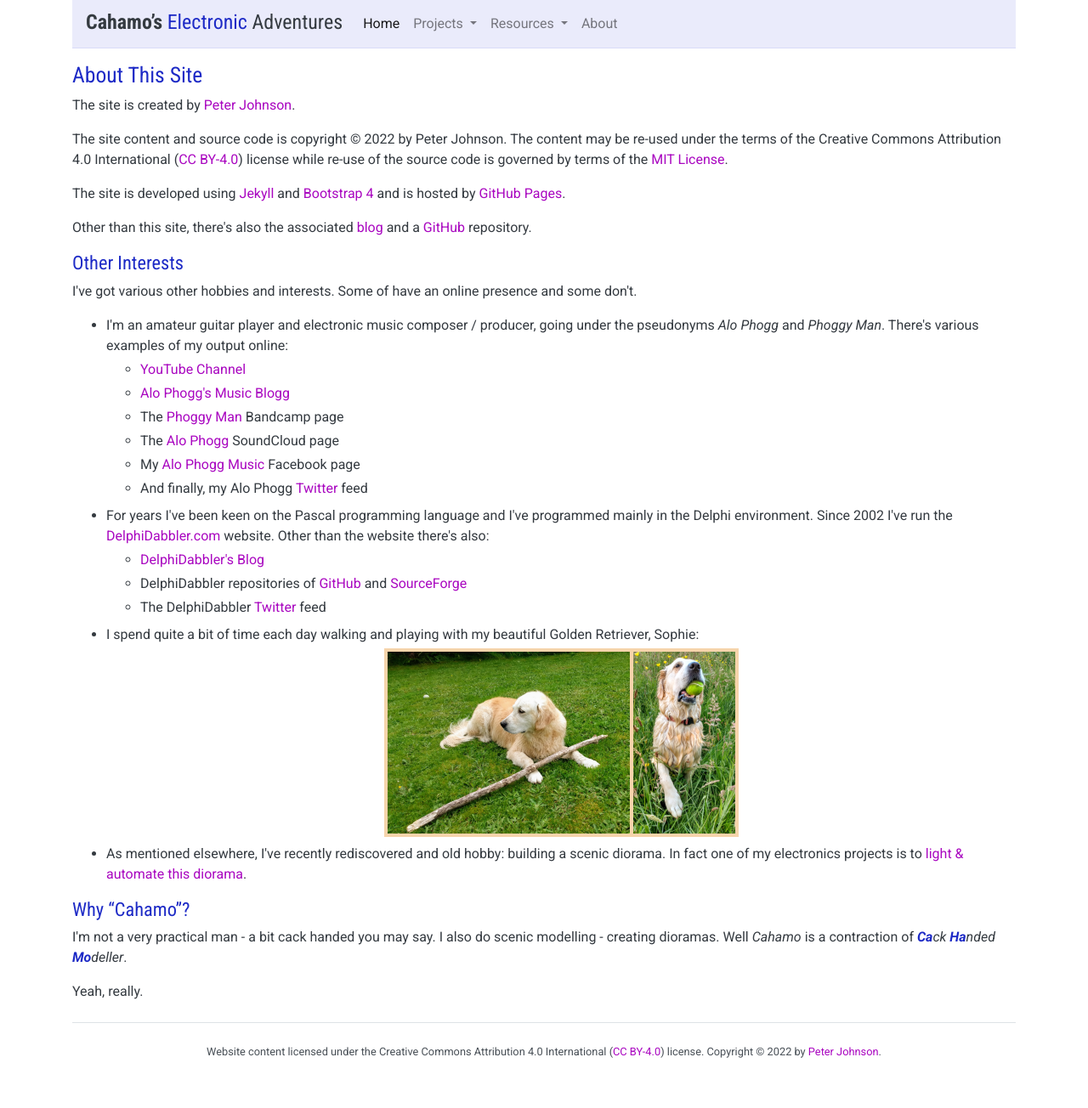
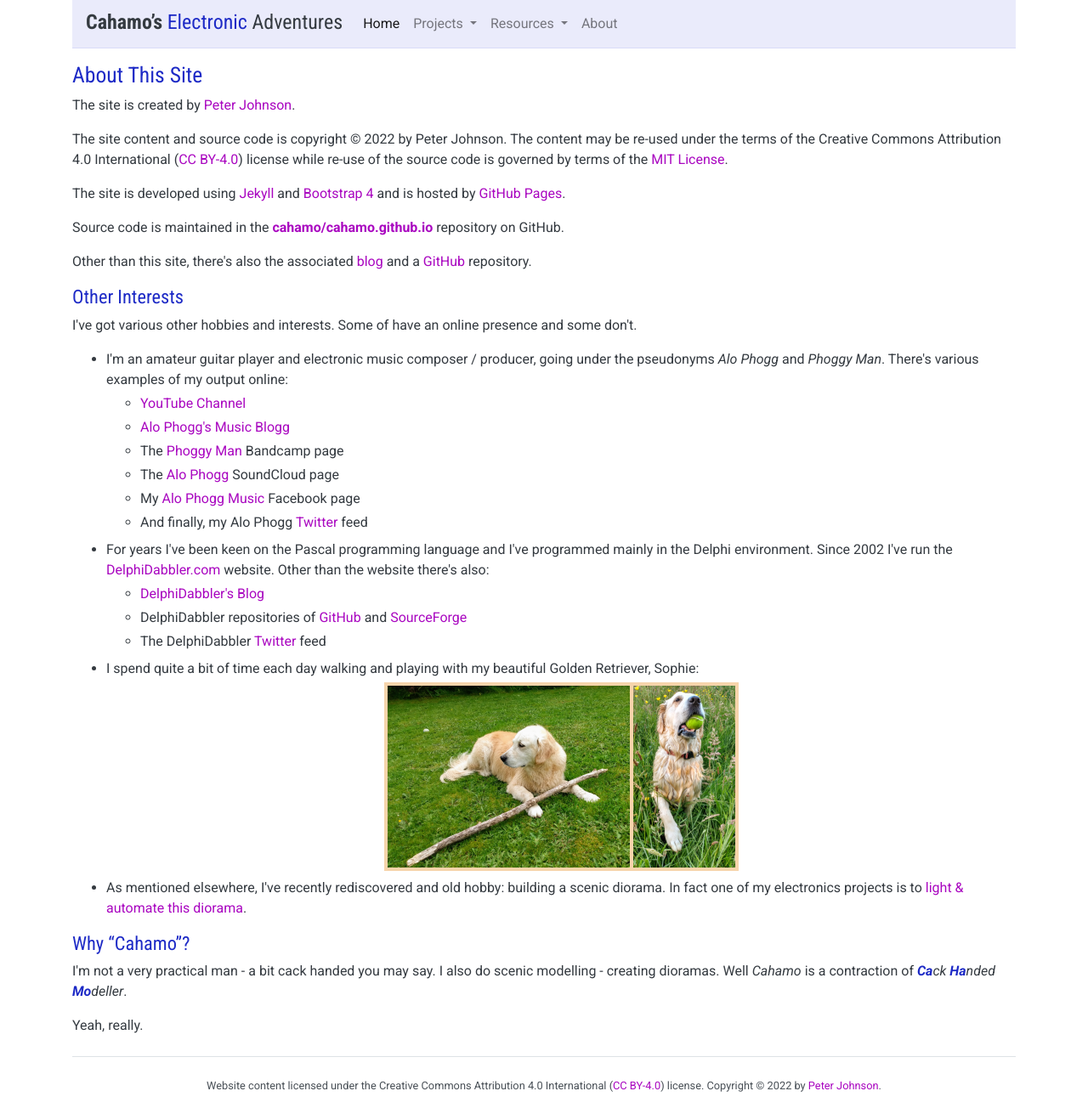
Before and after one commit to cahamo/cahamo.github.io, a Jekyll site: the page built from about.html, in a window 1280 px wide. Shown: the whole page at 85% size. Built offline with Jekyll 4.4.1, drawn with Linux system fonts in a browser that asks for light colours; comment, search, counter and statistics services are not loaded; before the commit the page ends 1264 px from its top, so only the background shows below that.

Commit message:
Update about.html
Add link to the site's source code repo on GitHub

```diff
--- a/about.html
+++ b/about.html
@@ -8,6 +8,8 @@ layout: default
 <p>The site content and source code is copyright &copy; {{ 'now' | date: "%Y" }} by Peter Johnson. The content may be re-used under the terms of the Creative Commons Attribution 4.0 International (<a href="https://creativecommons.org/licenses/by/4.0/">CC BY-4.0</a>) license while re-use of the source code is governed by terms of the <a href="https://cahamo.mit-license.org/">MIT License</a>.</p>
 
 <p>The site is developed using <a href="https://jekyllrb.com/">Jekyll</a> and <a href="https://getbootstrap.com/docs/4.0/getting-started/introduction/">Bootstrap 4</a> and is hosted by <a href="https://pages.github.com/">GitHub Pages</a>.</p>
+
+<p>Source code is maintained in the <strong><a href="https://github.com/cahamo/cahamo.github.io">cahamo/cahamo.github.io</a></strong> repository on GitHub.</p>
 
 <p>Other than this site, there's also the associated <a href="https://cahamo.blogspot.com/">blog</a> and a <a href="https://github.com/cahamo">GitHub</a> repository.</p>
 
```
